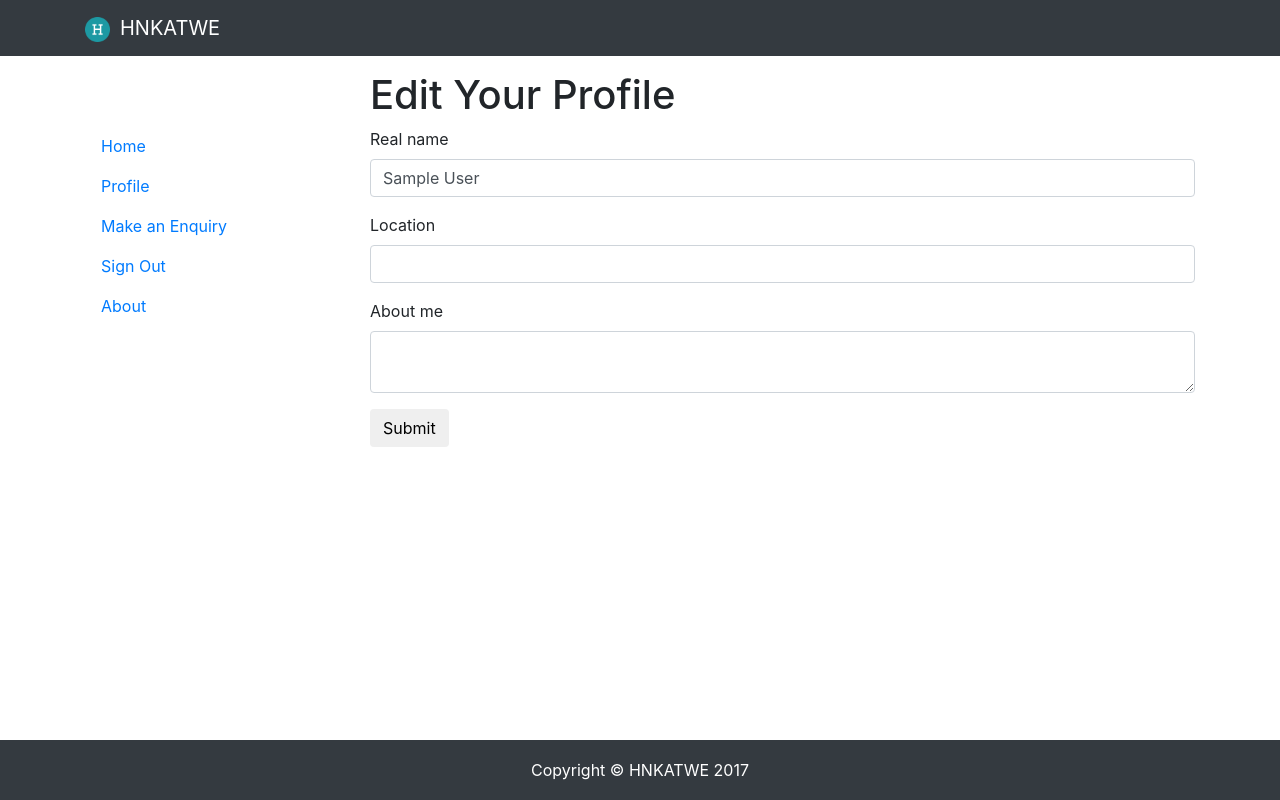
After one commit to AbhishekShaha/cloud-deploy, a Flask app: page /edit-profile in a window 1280 px wide. The commit adds this page. Run offline with Flask 2, Linux system fonts and the light colour scheme; the visitor is signed in with stand-in values (Sample User, id 1); data comes from the database, SQL or seed files in the repository; parts of the project's set-up code (start-up, migrations or seed data) failed here and were passed over; some libraries are stand-ins or nearby versions.

```diff
--- a/app/blueprints/auth/views.py
+++ b/app/blueprints/auth/views.py
@@ -7,6 +7,11 @@ from flask_mail import Mail, Message
 from app.utils.tasks import send_email
 from . import auth
 
+
+@auth.before_app_request
+def before_request():
+    if current_user.is_authenticated:
+        current_user.ping()
 
 
 @auth.route('/register', methods=['GET', 'POST'])
@@ -23,6 +28,7 @@ def register():
 		flash('A confirmation email has been sent to you by email.')
 		return redirect(url_for('auth.login'))
 	return render_template('auth/register.html', form=form)
+
 
 @auth.route('/unconfirmed')
 def unconfirmed():
--- a/app/blueprints/main/forms.py
+++ b/app/blueprints/main/forms.py
@@ -1,5 +1,5 @@
 from flask_wtf import FlaskForm
-from wtforms import StringField, SubmitField, IntegerField
+from wtforms import StringField, SubmitField, IntegerField, TextAreaField
 from wtforms.validators import Required, Length, Email
 from wtforms import ValidationError
 from app.models import User
@@ -27,3 +27,10 @@ class EnquiryForm(FlaskForm):
 	subject = StringField('Subject', validators=[Required(), Length(1,64)])
 	body = StringField('Enquiry', validators=[Required()])
 	submit = SubmitField('Submit Enquiry')
+
+
+class EditProfileForm(FlaskForm):
+    name = StringField('Real name', validators=[Length(0, 64)])
+    location = StringField('Location', validators=[Length(0, 64)])
+    about_me = TextAreaField('About me')
+    submit = SubmitField('Submit')
--- a/app/blueprints/main/templates/main/_books.html
+++ b/app/blueprints/main/templates/main/_books.html
@@ -10,7 +10,7 @@
 			<p class="card-text">{{ book.description }}</p>
 		</div>
 		<div class="card-footer">
-			<small class="text-muted">{% for n in range(book.average) %} &#9733; {% endfor %}</small>
+			<small class="text-muted">{% if book.average is not none %}{% for n in range(book.average) %} &#9733; {% endfor %} {% else %}(No Reviews){% endif %} </small>
 		</div>
 	</div>
 </div>
--- a/app/blueprints/main/templates/main/book.html
+++ b/app/blueprints/main/templates/main/book.html
@@ -1,7 +1,7 @@
 {% extends "base.html" %}
 {% import "bootstrap/wtf.html" as wtf %}
 
-{% block title %} {{ book.title }} {% endblock %}
+{% block title %} {{ book.name }} {% endblock %}
 
 {% block page_content %}
 
@@ -22,7 +22,7 @@
 			<img class="rounded-circle profile-thumbnail" src="{{ review.reviewer.gravatar(size=40) }}">
 		</div>
 		<div class="col-lg-8">
-			<h1>{{ review.reviewer.username }}</h1>
+			<a href="{{ url_for('main.user', username=review.reviewer.username) }}"><h1>{{ review.reviewer.username }}</h1></a>
 			<p>{{ review.body }}</p>
 			<span class="badge badge-secondary badge-pill">{{ review.rating }}</span>
 		</div>
--- /dev/null
+++ b/app/blueprints/main/templates/main/edit_profile.html
@@ -0,0 +1,13 @@
+{% extends "base.html" %}
+{% import "bootstrap/wtf.html" as wtf %}
+
+{% block title %} Edit Profile{% endblock %}
+
+{% block page_content %}
+<div class="page-header">
+    <h1>Edit Your Profile</h1>
+</div>
+<div>
+    {{ wtf.quick_form(form) }}
+</div>
+{% endblock %}
--- a/app/blueprints/main/views.py
+++ b/app/blueprints/main/views.py
@@ -1,7 +1,7 @@
 from flask import Flask, render_template, url_for, flash, redirect
 from flask_login import current_user, login_required
 from . import main as main_blueprint
-from app.blueprints.main.forms import BookForm, ReviewForm, EnquiryForm
+from app.blueprints.main.forms import BookForm, ReviewForm, EnquiryForm, EditProfileForm
 from app.utils.decorators import admin_required
 from app.models import Book, Permission, Review, User, Enquiry
 from app import db
@@ -19,6 +19,23 @@ def user(username):
     if user is None:
         abort(404)
     return render_template('main/user.html', user=user)
+
+
+@main_blueprint.route('/edit-profile', methods=['GET', 'POST'])
+@login_required
+def edit_profile():
+	form = EditProfileForm()
+	if form.validate_on_submit():
+		current_user.name = form.name.data
+		current_user.location = form.location.data
+		current_user.about_me = form.about_me.data
+		db.session.add(current_user)
+		flash('Your profile has been updated.')
+		return redirect(url_for('main.user', username=current_user.username))
+	form.name.data = current_user.name
+	form.location.data = current_user.location
+	form.about_me.data = current_user.about_me
+	return render_template('main/edit_profile.html', form=form)
 
 
 @main_blueprint.route('/book/<int:id>', methods=['GET', 'POST'])
@@ -63,7 +80,22 @@ def enquiry():
 	form = EnquiryForm()
 	if current_user.is_authenticated and current_user.confirmed \
 		and form.validate_on_submit():
-		enquiry = Enquiry(email=form.email.data, body=form.body.data, enquirer=current_user._get_current_object())
+		enquiry = Enquiry(email=form.email.data, subject=form.subject.data, body=form.body.data, enquirer=current_user._get_current_object())
 		db.session.add(enquiry)
 		return redirect(url_for('main.index'))
-	return render_template('main/enquiry.html', form=form)
+	return render_template('main/create_enquiry.html', form=form)
+
+
+@main_blueprint.route('/view-equiry/<int:id>', methods=['GET'])
+@login_required
+def view_enquiry(id):
+	enquiry = Enquiry.query.get_or_404(id)
+	if enquiry is None:
+		abort(404)
+	return render_template('main/view_enquiry.html', enquiry=enquiry)
+
+@main_blueprint.route('/admin', methods=['GET'])
+@admin_required
+def admin():
+	enquiries = Enquiry.query.all()
+	return render_template('main/admin_view.html', enquiries=enquiries)
--- a/app/models.py
+++ b/app/models.py
@@ -51,6 +51,7 @@ class User(UserMixin, db.Model):
 	confirmed = db.Column(db.Boolean, default=False)
 	location = db.Column(db.String(64))
 	name = db.Column(db.String(64))
+	about_me = db.Column(db.Text())
 	avatar_hash = db.Column(db.String(32))
 	member_since = db.Column(db.DateTime(), default=datetime.utcnow)
 	last_seen = db.Column(db.DateTime(), default=datetime.utcnow)
@@ -208,5 +209,6 @@ class Enquiry(db.Model):
 	email = db.Column(db.String(64))
 	subject = db.Column(db.String(64))
 	body = db.Column(db.Text)
+	status = db.Column(db.String(24), default='Open')
 	timestamp = db.Column(db.DateTime, index=True, default=datetime.utcnow)
 	user_id = db.Column(db.Integer, db.ForeignKey(User.id))
--- a/app/static/css/style.css
+++ b/app/static/css/style.css
@@ -38,3 +38,8 @@ body {
 .profile-thumbnail {
     position: absolute;
 }
+
+.profile-header {
+    min-height: 260px;
+    margin-left: 280px;
+}
--- a/app/templates/base.html
+++ b/app/templates/base.html
@@ -70,7 +70,7 @@
 							</li>
 							{% if current_user.can(Permission.ADMINISTRATOR) %}
 							<li class="nav-item">
-								<a class="nav-link" href="{{ url_for('main.user', username=current_user.username) }}">Admin Dashboard</a>
+								<a class="nav-link" href="{{ url_for('main.admin') }}">Admin Dashboard</a>
 							</li>
 							{% endif %}
 							{% if current_user.is_authenticated %}
--- a/app/utils/decorators.py
+++ b/app/utils/decorators.py
@@ -1,6 +1,7 @@
 from functools import wraps
 from flask import abort
 from flask_login import current_user
+from app.models import Permission
 
 def permission_required(permission):
     def decorator(f):
```
Also changed, not shown: app/blueprints/main/templates/main/admin_view.html (added, +34 -0 lines), app/blueprints/main/templates/main/user.html (+19 -5 lines), app/blueprints/main/templates/main/view_enquiry.html (added, +16 -0 lines), migrations/versions/6d53efc6517d_.py (added, +28 -0 lines), migrations/versions/8e96da1066e0_.py (added, +28 -0 lines), app/blueprints/main/templates/main/create_enquiry.html (renamed from app/blueprints/main/templates/main/enquiry.html).
